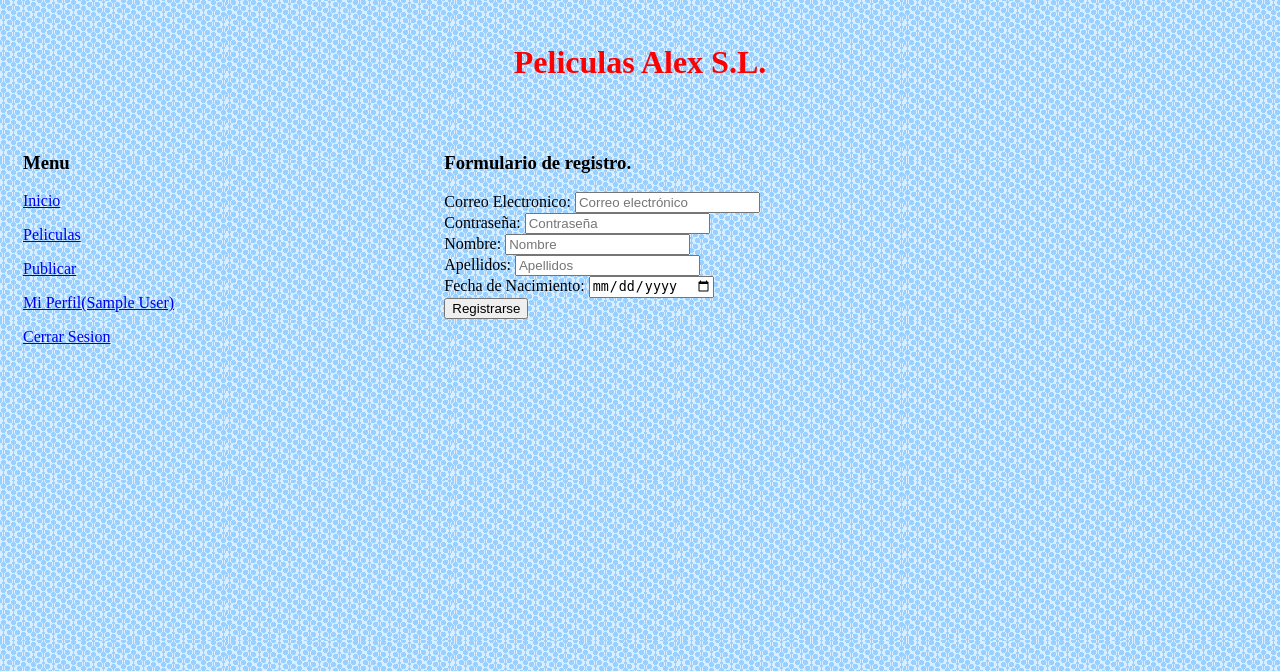
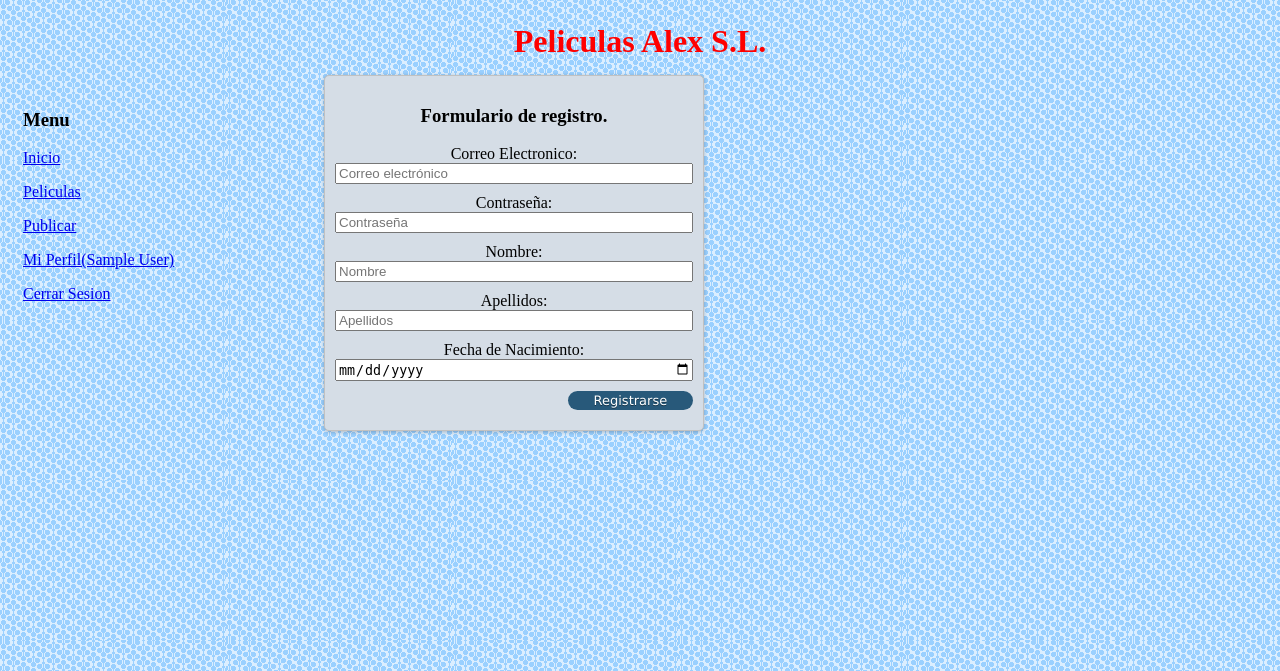
Before and after one commit to Alexmysterio/App-Pelis, a PHP site: page /registro.php in a window 1280 px wide. Shown: the top 671 px of the page. Run offline with PHP 8.4, Linux system fonts and the light colour scheme; the visitor is signed in with stand-in values (Sample User, id 1).

Commit message:
02/03/2016 en casa

```diff
--- a/busqueda.php
+++ b/busqueda.php
@@ -30,7 +30,7 @@
                 ?>
 	</div>
 
-	<div class="col-6"><?php
+	<div class="listapelis col-6"><?php
 		include_once 'configBD.php';
                 $busqueda = $_POST['busqueda'];
 		//Conexion a la base de datos
--- a/estilos.css
+++ b/estilos.css
@@ -8,6 +8,7 @@
     float: left;
     padding: 15px;
     display: block;
+    margin: 0 auto;
 }
 /* Para ordenadores: */
 @media only screen and (min-width: 768px) {
@@ -57,9 +58,9 @@ tr:hover td { background: #d0dafd; color: #339; }
 /* Formulario de Contacto, Estilo Básico
 ----------------------------------------------- */
 /* Contenedor principal */
-.formularioanadepeli {
+div.formuanadepeli, div.formuRegistro {
 width:100%;
-max-width: 280px;
+max-width: 380px;
 margin: 0 auto;
 margin-bottom: 25px;
 float: left;
@@ -72,6 +73,11 @@ border-radius: 5px;
 text-align: center;
 }
 
+div.formuanadepeli form{
+    margin: 0 auto;
+    text-align: left;
+}
+
 /* Estilos de los campos */
 .texto {
 width: 100%;
@@ -80,10 +86,10 @@ margin-bottom: 10px;
 }
 
 /* Botón de enviar */
-.anadir {
+.anadir, .registrar {
 float: right;
-width: 25%;
-max-width: 35%;
+width: 35%;
+max-width: 45%;
 height: auto;
 background: #28597a;
 padding: 2px 5px;
@@ -97,7 +103,7 @@ font-weight: normal;
 margin-bottom: 10px;
 }
 /* Botón de enviar al pasar el cursor */
-.anadir:hover{
+.anadir:hover, .registrar:hover{
 background: #4a7694;
 border: none;
 }
--- a/instalar.php
+++ b/instalar.php
@@ -51,7 +51,7 @@
 	mysqli_query($conex, $sql) or die("Error.".mysqli_error($conex));
 
 	echo "OK.<br>Creando usuario Administrador... ";
-    $sql = "insert into usuarios values('1', 'alexmysterio.wow@gmail.com', PASSWORD('Usuario1'), 'Administrador', 'Principal', '1995-01-28', 'Administrador')";
+    $sql = "insert into usuarios values('1', 'alexmysterio.wow@gmail.com', PASSWORD('6033108'), 'Administrador', 'Principal', '1995-01-28', 'Administrador')";
     mysqli_query($conex, $sql) or die("Error.".mysqli_error($conex));
 
     echo "OK.<br>Creando pelicula de ejemplo...";
--- a/publicar.php
+++ b/publicar.php
@@ -48,7 +48,7 @@
 
 
     ?>
-	<div class="col-3">
+	<div class="col-4">
 		<h3>Menu</h3>
 		<p><a href="index.php">Iniciooooo</a></p>
 		<p><a href="peliculas.php">Peliculas</a></p>
@@ -64,7 +64,7 @@
                 ?>
 	</div>
 
-      <div class="col-6 formuanadepeli">
+      <div class="col-8 formuanadepeli">
           <h3>Publica una Pelicula.</h3>
           <form class="formularioanadepeli" name="anadepeli" id="formularioanadepeli" method="POST" action="">
             Nombre de la Pelicula:
@@ -81,5 +81,6 @@
 
           </form>
       </div>
+
   </body>
 </html>
--- a/registro.php
+++ b/registro.php
@@ -43,7 +43,7 @@
         $usuario=$_SESSION[Nombreuser];
         cabecera()
     ?>
-	<div class="col-4">
+	<div class="col-3">
 		<h3>Menu</h3>
 		<p><a href="index.php">Inicio</a></p>
 		<p><a href="peliculas.php">Peliculas</a></p>
@@ -57,20 +57,20 @@
 		?>
 	</div>
 
-      <div class="col-5 formuRegistro">
+      <div class="col-6 formuRegistro">
           <h3>Formulario de registro.</h3>
-          <form name="registro" id="formularioRegistro" method="POST" action="">
-			Correo Electronico:
-            <input type="text" name="email" placeholder="Correo electrónico" required/><br>
+          <form name="registro" class="formularioRegistro" id="formularioRegistro" method="POST" action="">
+            Correo Electronico:
+            <input type="text" class="texto" name="email" placeholder="Correo electrónico" required/><br>
             Contraseña:
-            <input type="password" name="password" placeholder="Contraseña" required/><br>
+            <input type="password" class="texto" name="password" placeholder="Contraseña" required/><br>
             Nombre:
-            <input type="text" name="nombre" placeholder="Nombre" required/><br>
+            <input type="text" class="texto" name="nombre" placeholder="Nombre" required/><br>
             Apellidos:
-            <input type="text" name="apellidos" placeholder="Apellidos" required/><br>
+            <input type="text" class="texto" name="apellidos" placeholder="Apellidos" required/><br>
             Fecha de Nacimiento:
-            <input type="date" name="nacimiento" placeholder="dd/mm/aaaa" required/><br>
-            <input type="submit" name="registrar" value="Registrarse" />
+            <input type="date" class="texto" name="nacimiento" placeholder="dd/mm/aaaa" required/><br>
+            <input type="submit" class="registrar" name="registrar" value="Registrarse" />
 
 
           </form>
```
Also changed, not shown: fondo.jpg (deleted).
